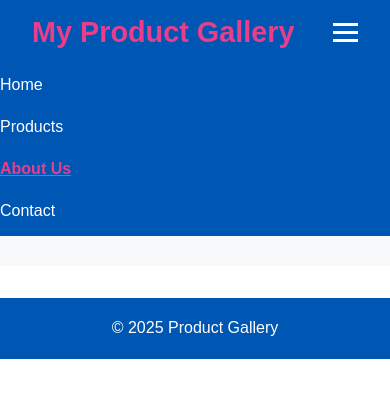
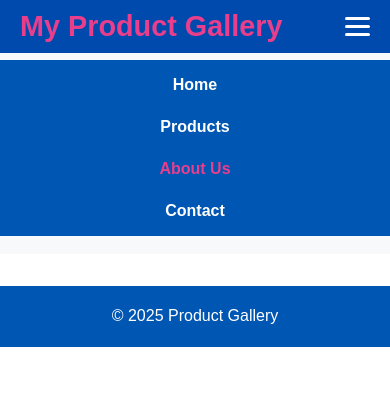
Before and after one commit to daliatawalbeh0/Softwie, a website: page Frontend/about.html in a window 390 px wide. Both pictures are taken after a click on the element 345 px from the left and 32 px from the top of the page. Drawn offline with Linux system fonts and the light colour scheme; no server answers.

Commit message:
backup before images

```diff
--- a/Frontend/about.css
+++ b/Frontend/about.css
@@ -5,19 +5,26 @@
     font-family: Arial, sans-serif;
   }
 
+  /* Header Styling */
+  header {
+    background-color: #004aad; /* Consistent background with Contact Us */
+    padding: 10px 20px;
+    color: white;
+    box-shadow: 0 4px 6px rgba(0, 0, 0, 0.1);
+  }
+
+  /* Navbar Styling */
   .navbar {
     display: flex;
     justify-content: space-between;
     align-items: center;
-    padding: 1rem 2rem;
-    background-color: #0056b3;
-    color: white;
+    flex-wrap: wrap; /* Ensure items wrap on smaller screens */
   }
 
-  .navbar .logo {
+  .logo {
     font-size: 1.8rem;
     font-weight: bold;
-    color: #e83e8c;
+    color: #e83e8c; /* Highlight the logo with a pink color */
   }
 
   .nav-links {
@@ -29,28 +36,29 @@
   .nav-links a {
     text-decoration: none;
     color: white;
-    font-size: 1rem;
+    font-weight: bold;
+    transition: color 0.3s ease;
   }
 
-  .nav-links .active {
-    font-weight: bold;
-    text-decoration: underline;
-    color: #e83e8c;
+  .nav-links a:hover,
+  .nav-links a.active {
+    color: #e83e8c; /* Add a pink hover and active state */
   }
 
+  /* Hamburger Menu (For Small Screens) */
   .hamburger {
     display: none;
     flex-direction: column;
-    gap: 0.3rem;
+    gap: 5px;
     cursor: pointer;
   }
 
   .hamburger span {
     width: 25px;
     height: 3px;
-    background-color: white;
+    background: white;
+    border-radius: 5px;
   }
-
   main {
     padding: 3rem 1rem;
     background-color: #f8f9fa;
@@ -108,3 +116,25 @@
       padding: 0 1rem;
     }
   }
+
+@media (max-width: 768px) {
+    .nav-links {
+        display: none;
+        flex-direction: column;
+        background-color: #0056b3;
+        position: absolute;
+        top: 60px;
+        right: 0;
+        width: 100%;
+        text-align: center;
+        padding: 1em 0;
+    }
+
+    .nav-links.active {
+        display: flex;
+    }
+
+    .hamburger {
+        display: flex;
+    }
+}
--- a/Frontend/index.js
+++ b/Frontend/index.js
@@ -10,6 +10,8 @@ const fetchProducts = () => {
                 div.className = "product";
                 div.innerHTML = `
                     <img src="${product.image}" alt="${product.name}" class="product-image">
+                                        <h2> ID : ${product.id}</h2>
+
                     <h2>${product.name}</h2>
                     <p>${product.description}</p>
                     <p>Price: $${product.price}</p>
--- a/Frontend/products.css
+++ b/Frontend/products.css
@@ -150,7 +150,7 @@ button:first-of-type {
 }
 
 button:last-of-type {
-    background-color: #0056b3;
+    background-color: #e83e8c;
     color: white;
 }
 
```
Also changed, not shown: Backend/index.js (+3 -5 lines).
